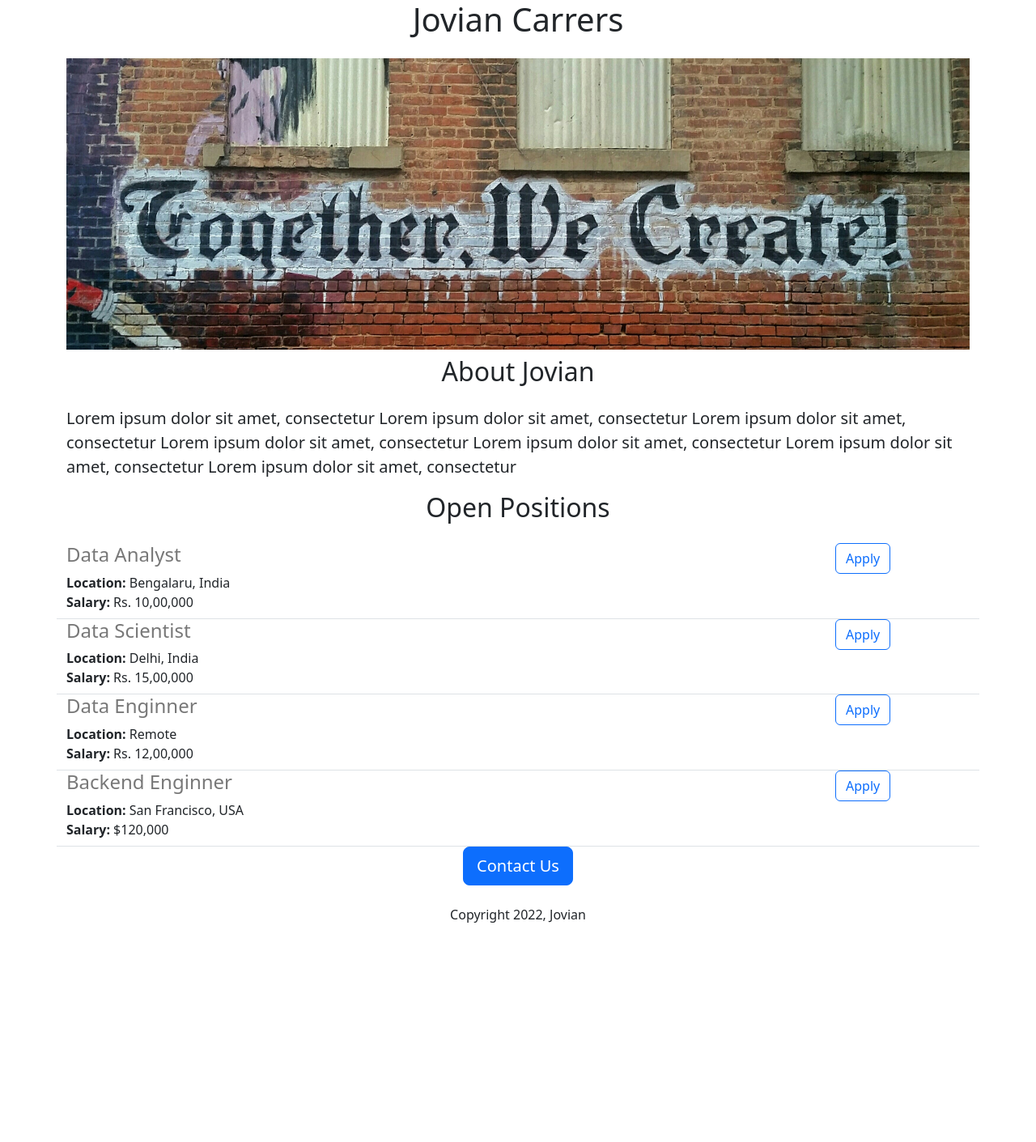
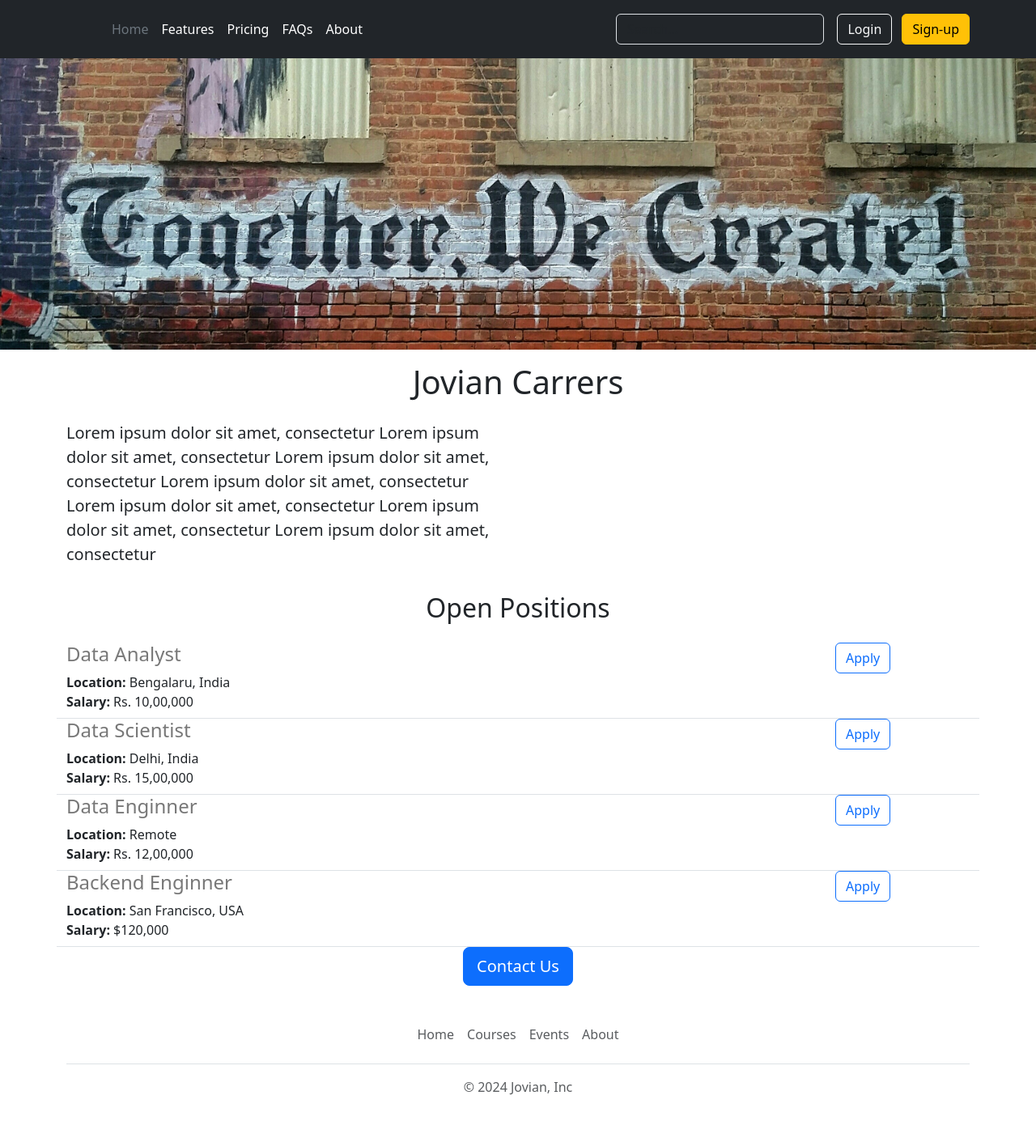
Before and after one commit to KethleenCosta/jovian-careers-website, a Flask app: page / in a window 1280 px wide. Shown: the whole page at 81% size. Before the commit the page ends 1140 px from the top, so only its background shows below. Run offline with Flask 3, Linux system fonts and the light colour scheme.

Commit message:
functional and aesthetic improvements

```diff
--- /dev/null
+++ b/templates/footer.html
@@ -0,0 +1,11 @@
+<div class="container">
+  <footer class="py-3 my-4">
+    <ul class="nav justify-content-center border-bottom pb-3 mb-3">
+      <li class="nav-item"><a target="_blank" href="https://www.jovian.ai" class="nav-link px-2 text-body-secondary">Home</a></li>
+      <li class="nav-item"><a target="_blank" href="https://www.jovian.ai/learn" class="nav-link px-2 text-body-secondary">Courses</a></li>
+      <li class="nav-item"><a target="_blank" href="https://www.jovian.ai/events" class="nav-link px-2 text-body-secondary">Events</a></li>
+      <li class="nav-item"><a target="_blank" href="https://jovia.ai/about" class="nav-link px-2 text-body-secondary">About</a></li>
+    </ul>
+    <p class="text-center text-body-secondary">&copy; 2024 Jovian, Inc</p>
+  </footer>
+</div>
--- a/templates/home.html
+++ b/templates/home.html
@@ -15,15 +15,20 @@
       height: 360px;
       width: 100%;
       object-fit:cover;
+      margin-bottom: 16px;
     }
   </style>
 
   </head>
   <body>
+    {% include 'nav.html' %}
+    <img class="img-fluid" id="banner" src='https://13b58ea9-6529-4e46-98dd-eb04107e873b-00-1waydh35hsgs2.picard.replit.dev/static/banner.jpeg' height="320">
+
     <div class="container">
-      <h1 class="text-center mt=2 mb-4">{{company_name}} Carrers</h1> <!-- Passando dynamic informatio into html templates. Converte o objeto jobs em uma string. -->
-      <img class="img-fluid" id="banner" src='https://13b58ea9-6529-4e46-98dd-eb04107e873b-00-1waydh35hsgs2.picard.replit.dev/static/banner.jpeg' height="320">
-      <h2 class="text-center mt-2 mb-4">About Jovian</h2>
+      <h1 class="text-center mt=2 mb-4">{{company_name}} Carrers</h1> <!-- Passando dynamic information into html templates. Converte o objeto jobs em uma string. -->
+
+      <div class="row" style="margin-bottom:16px">
+        <div class="col-md-6">
       <p class="lead">
           Lorem ipsum dolor sit amet,
         consectetur
@@ -34,6 +39,12 @@
         Lorem ipsum dolor sit amet, consectetur
         Lorem ipsum dolor sit amet, consectetur
       </p>
+        </div>
+        <div class="d-none d-m-block col-md-6">"
+        <img src="/static/group.jpg" style="height:320px;border-radius:4px">
+        </div>
+    </div>
+
       <h2 class="text-center mt-2 mb-4">Open Positions</h2>
 
       <div>
@@ -43,9 +54,9 @@
       </div>
 
       <div class="text-center">
-      <button class="btn btn-primary btn-lg"">Contact Us</button>
-          <p class="mt-4">Copyright 2022, Jovian</p>
+      <a class="btn btn-primary btn-lg" href="mailto:hello@jovian.ai?subject=Question%20about%20Job%20Openigs&body=My%20name%3A%20%3Cyour%20name%20here%3E%0A%0AMy%20questions%3A%20%3Center%20question%20here%3E">Contact Us</a>
       </div>
     </div>
+    {% include 'footer.html' %}
   </body>
 </html>
--- a/templates/jobitem.html
+++ b/templates/jobitem.html
@@ -19,8 +19,7 @@
     {% endif %}
   </div>
 
-  <div class="col-2">
-    <button type="button" class="btn btn-outline-primary">Apply</button>
+  <div class="col-2 padding-right:16px">
+    <a href="mailto:hello@jovian.ai?subject=Application%20{{job['title']}}&body=My%20name%3A%20%3Cyour%20name%20here%3E%0A%0AMy%20Resume%20link%3A%20%3Cresume%20link%3E%0A%0AMy%20LinkedIn%20link%3A%20%3Clinkedin%20in%3E" type="button" class="btn btn-outline-primary">Apply</a>
   </div>
-
 </div>
--- /dev/null
+++ b/templates/nav.html
@@ -0,0 +1,26 @@
+<header class="p-3 text-bg-dark">
+  <div class="container">
+    <div class="d-flex flex-wrap align-items-center justify-content-center justify-content-lg-start">
+      <a href="/" class="d-flex align-items-center mb-2 mb-lg-0 text-white text-decoration-none">
+        <svg class="bi me-2" width="40" height="32" role="img" aria-label="Bootstrap"><use xlink:href="#bootstrap"/></svg>
+      </a>
+
+      <ul class="nav col-12 col-lg-auto me-lg-auto mb-2 justify-content-center mb-md-0">
+        <li><a href="#" class="nav-link px-2 text-secondary">Home</a></li>
+        <li><a href="#" class="nav-link px-2 text-white">Features</a></li>
+        <li><a href="#" class="nav-link px-2 text-white">Pricing</a></li>
+        <li><a href="#" class="nav-link px-2 text-white">FAQs</a></li>
+        <li><a href="#" class="nav-link px-2 text-white">About</a></li>
+      </ul>
+
+      <form class="col-12 col-lg-auto mb-3 mb-lg-0 me-lg-3" role="search">
+        <input type="search" class="form-control form-control-dark text-bg-dark" placeholder="Search..." aria-label="Search">
+      </form>
+
+      <div class="text-end">
+        <button type="button" class="btn btn-outline-light me-2">Login</button>
+        <button type="button" class="btn btn-warning">Sign-up</button>
+      </div>
+    </div>
+  </div>
+</header>
```
Also changed, not shown: 1 other file.
